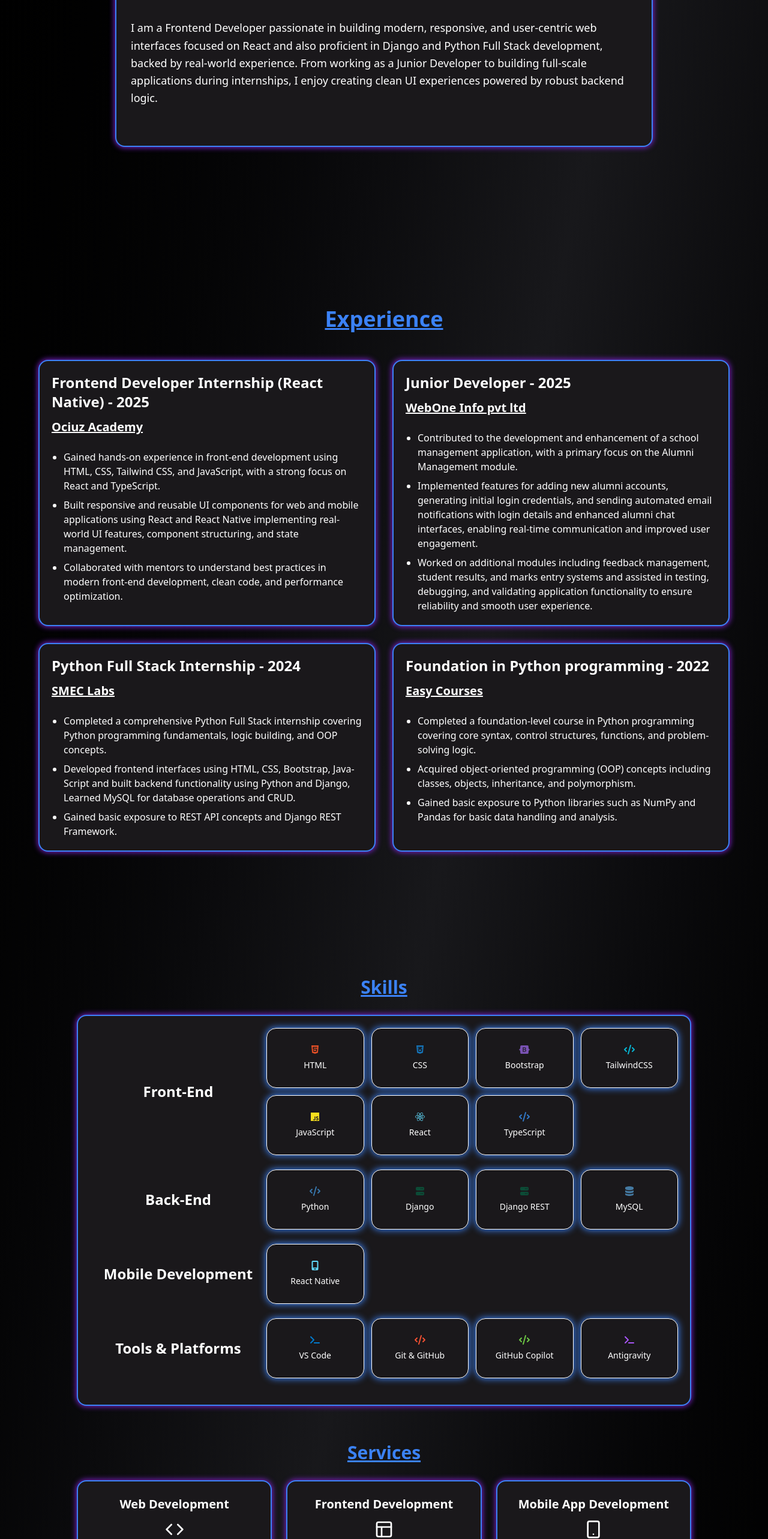
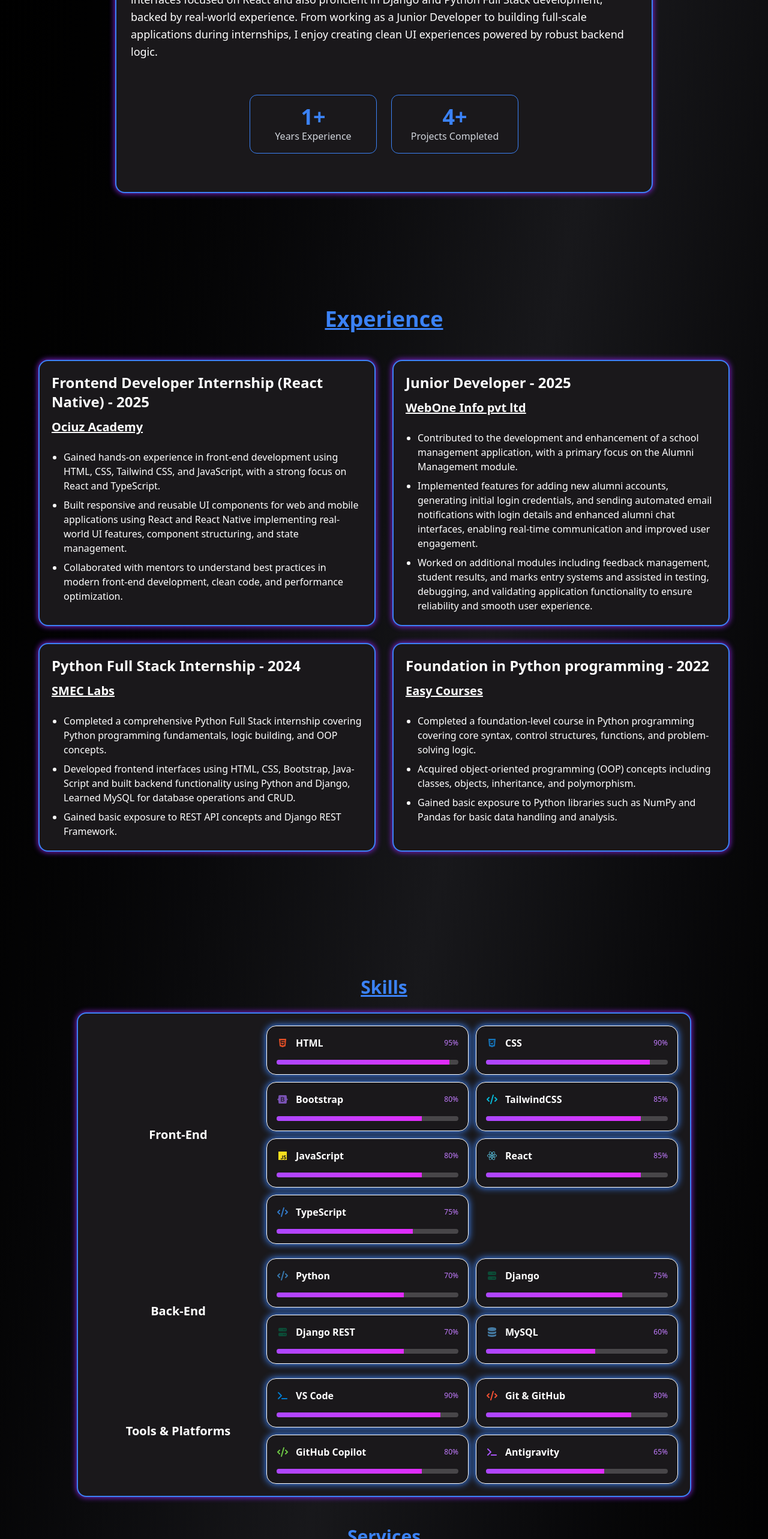
Before and after one commit to anandramaswami/My-Portfolio, a React (Vite) app: page /experience in a window 1280 px wide. Shown: the part 1300-3866 px from the top of the page at 60% size. Built offline with nearby package versions, Linux system fonts and the light colour scheme.

Commit message:
improved the interfaces and added new features

```diff
--- a/src/App.tsx
+++ b/src/App.tsx
@@ -1,5 +1,5 @@
 import { BrowserRouter, Routes, Route, useLocation } from "react-router-dom";
-import { AnimatePresence } from "framer-motion";
+import { AnimatePresence, motion } from "framer-motion";
 
 import Intro from "./components/section/Intro";
 import Home from "./pages/Home";
@@ -10,24 +10,34 @@ function AnimatedRoutes() {
   const location = useLocation();
 
   return (
+    <>
+      {/* These stay mounted forever */}
+      <DeerCursor />
+      <Navbar />
+
+      {/* Animate ONLY page content */}
       <AnimatePresence mode="wait">
-      <Routes location={location} key={location.pathname}>
+        <Routes location={location}>
           <Route path="/intro" element={<Intro />} />
 
           <Route
             path="/*"
             element={
-            <>
-            <DeerCursor />
-              <Navbar />
-              <div className="pt-18">
+              <motion.div
+                key={location.pathname}
+                initial={{ opacity: 0, y: 20 }}
+                animate={{ opacity: 1, y: 0 }}
+                exit={{ opacity: 0, y: -20 }}
+                transition={{ duration: 0.4, ease: "easeOut" }}
+                className="pt-18"
+              >
                 <Home />
-              </div>
-            </>
+              </motion.div>
             }
           />
         </Routes>
       </AnimatePresence>
+    </>
   );
 }
 
--- a/src/components/datas/project.ts
+++ b/src/components/datas/project.ts
@@ -10,7 +10,7 @@ export const ProjectData = [
         title: "Portfolio Website",
         description: "A personal portfolio website featuring a modern, responsive and visually engaging layout, smooth navigation, and organized sections to present projects, experience, skills and contact information in a clear and professional manner.",
         tools: ["React", "Tailwind", "CSS", "Typescript"],
-        link: "<https://your-portfolio-link.com>",
+        link: "https://github.com/anandramaswami/My-Portfolio",
     },
     {
         image: EcommProjectImg,
--- a/src/components/section/About.tsx
+++ b/src/components/section/About.tsx
@@ -1,4 +1,5 @@
 import { easeOut, motion } from "framer-motion";
+import { useEffect, useState } from "react";
 
 const containerVariants = {
     hidden: { opacity: 0, y: 40 },
@@ -33,7 +34,6 @@ const subHeadingVariants = {
     },
 };
 
-
 const paragraphVariants = {
     hidden: { opacity: 0, x: 40 },
     visible: {
@@ -43,18 +43,63 @@ const paragraphVariants = {
     },
 };
 
+function About() {
+    const [years, setYears] = useState(0);
+    const [projects, setProjects] = useState(0);
+    const [hasCounted, setHasCounted] = useState(false);
 
-function About() {
+    /* ===== COUNTER LOGIC ===== */
+    useEffect(() => {
+        if (!hasCounted) return;
+
+        let yearsInterval: number;
+        let projectsInterval: number;
+
+        yearsInterval = window.setInterval(() => {
+            setYears((prev) => {
+                if (prev >= 1) {
+                    clearInterval(yearsInterval);
+                    return 1;
+                }
+                return prev + 1;
+            });
+        }, 400);
+
+        projectsInterval = window.setInterval(() => {
+            setProjects((prev) => {
+                if (prev >= 4) {
+                    clearInterval(projectsInterval);
+                    return 4;
+                }
+                return prev + 1;
+            });
+        }, 120);
+
+        return () => {
+            clearInterval(yearsInterval);
+            clearInterval(projectsInterval);
+        };
+    }, [hasCounted]);
+
     return (
         <motion.section
             initial="hidden"
             whileInView="visible"
             viewport={{ once: true }}
+            onViewportEnter={() => setHasCounted(true)}
             className="min-h-screen mt-15 flex justify-center items-center text-white px-4"
         >
             <motion.div
                 variants={containerVariants}
-                className="w-full max-w-4xl bg-[#1a181b] border-2 border-purple-700 shadow-[0_0_10px_1px_#7e22ce] rounded-2xl py-12 sm:py-16 flex flex-col gap-6 sm:gap-8 items-center"
+                className="
+                    w-full max-w-4xl
+                    bg-[#1a181b]
+                    border-2 border-purple-700
+                    shadow-[0_0_10px_1px_#7e22ce]
+                    rounded-2xl
+                    py-12 sm:py-16
+                    flex flex-col gap-6 sm:gap-8 items-center
+                "
             >
                 {/* Main Heading */}
                 <motion.h1
@@ -74,26 +119,18 @@ function About() {
                         transition={{ duration: 2.5, repeat: Infinity, ease: "easeInOut" }}
                         className="
                             text-lg sm:text-xl md:text-2xl font-semibold tracking-wide
-            text-transparent bg-clip-text
-            bg-white
-            animate-accent
+                            text-transparent bg-clip-text bg-white
                         "
                     >
                         Always learning, always building
                     </motion.h2>
 
-    {/* Animated underline */}
                     <motion.span
                         animate={{ scaleX: [0.6, 1, 0.6], opacity: [0.6, 1, 0.6] }}
                         transition={{ duration: 2.5, repeat: Infinity, ease: "easeInOut" }}
-        className="
-            h-0.75 w-80 rounded-full
-            bg-white
-            animate-accent
-        "
+                        className="h-0.75 w-80 rounded-full bg-white"
                     />
                 </motion.div>
-
 
                 {/* Description */}
                 <motion.p
@@ -107,6 +144,27 @@ function About() {
                     applications during internships, I enjoy creating clean UI experiences
                     powered by robust backend logic.
                 </motion.p>
+
+                {/* ===== STATS SECTION (NEW) ===== */}
+                <div className="grid grid-cols-2 gap-6 pt-6 w-[90%] max-w-md">
+                    <div className="border border-purple-700 rounded-xl py-4 text-center">
+                        <h3 className="text-3xl sm:text-4xl font-bold text-purple-700">
+                            {years}+
+                        </h3>
+                        <p className="text-sm sm:text-base text-gray-300">
+                            Years Experience
+                        </p>
+                    </div>
+
+                    <div className="border border-purple-700 rounded-xl py-4 text-center">
+                        <h3 className="text-3xl sm:text-4xl font-bold text-purple-700">
+                            {projects}+
+                        </h3>
+                        <p className="text-sm sm:text-base text-gray-300">
+                            Projects Completed
+                        </p>
+                    </div>
+                </div>
             </motion.div>
         </motion.section>
     );
--- a/src/components/section/Service.tsx
+++ b/src/components/section/Service.tsx
@@ -6,19 +6,64 @@ import {
     faCss3Alt,
     faBootstrap,
     faReact,
-    faJs
+    faJs,
 } from "@fortawesome/free-brands-svg-icons";
 import {
     faCode,
     faServer,
     faDatabase,
-    faMobileScreen,
-    faTerminal
+    faTerminal,
 } from "@fortawesome/free-solid-svg-icons";
 import { motion } from "framer-motion";
 
+/* ===================== SKILL TYPES ===================== */
+type Skill = {
+    name: string;
+    icon: any;
+    color: string;
+    level: number; // percentage
+};
+
+/* ===================== SKILL DATA ===================== */
+const FRONTEND_SKILLS: Skill[] = [
+    { name: "HTML", icon: faHtml5, color: "#E34F26", level: 95 },
+    { name: "CSS", icon: faCss3Alt, color: "#1572B6", level: 90 },
+    { name: "Bootstrap", icon: faBootstrap, color: "#7952B3", level: 80 },
+    { name: "TailwindCSS", icon: faCode, color: "#06B6D4", level: 85 },
+    { name: "JavaScript", icon: faJs, color: "#F7DF1E", level: 80 },
+    { name: "React", icon: faReact, color: "#61DAFB", level: 85 },
+    { name: "TypeScript", icon: faCode, color: "#3178C6", level: 75 },
+];
+
+const BACKEND_SKILLS: Skill[] = [
+    { name: "Python", icon: faCode, color: "#3776AB", level: 70 },
+    { name: "Django", icon: faServer, color: "#0C4B36", level: 75 },
+    { name: "Django REST", icon: faServer, color: "#0C4B36", level: 70 },
+    { name: "MySQL", icon: faDatabase, color: "#4479A1", level: 60 },
+];
+
+const TOOLS_SKILLS: Skill[] = [
+    { name: "VS Code", icon: faTerminal, color: "#007ACC", level: 90 },
+    { name: "Git & GitHub", icon: faCode, color: "#F05032", level: 80 },
+    { name: "GitHub Copilot", icon: faCode, color: "#6CC644", level: 80 },
+    { name: "Antigravity", icon: faTerminal, color: "#A855F7", level: 65 },
+];
+
+/* ===================== THERMOMETER BAR ===================== */
+const ThermometerBar = ({ value }: { value: number }) => (
+    <div className="w-full h-2 bg-white/20 rounded-full overflow-hidden mt-2">
+        <motion.div
+            initial={{ width: 0 }}
+            whileInView={{ width: `${value}%` }}
+            transition={{ duration: 1.4, ease: "easeOut" }}
+            viewport={{ once: true }}
+            className="h-full bg-linear-to-r from-purple-500 to-fuchsia-500"
+        />
+    </div>
+);
+
+/* ===================== COMPONENT ===================== */
 function Service() {
-
     const serviceIcons = [Code, Layout, Smartphone];
 
     const rowVariants = {
@@ -26,19 +71,7 @@ function Service() {
         visible: {
             opacity: 1,
             y: 0,
-            transition: {
-                duration: 1.3,
-                delayChildren: 0.6,
-            },
-        },
-    };
-
-    const headingBlockVariants = {
-        hidden: {},
-        visible: {
-            transition: {
-                delayChildren: 0.6,
-            },
+            transition: { duration: 1.3, delayChildren: 0.6 },
         },
     };
 
@@ -56,22 +89,45 @@ function Service() {
         visible: {
             opacity: 1,
             y: 0,
-            transition: {
-                duration: 1.9,
-                delay: 2.4,
-            },
+            transition: { duration: 1.9, delay: 2.4 },
         },
     };
+
+    const renderSkillGrid = (skills: Skill[]) => (
+        <motion.div
+            variants={mainVariants}
+            className="w-full sm:w-[70%] grid grid-cols-1 sm:grid-cols-2 gap-3 p-2 sm:p-0"
+        >
+            {skills.map((skill) => (
+                <div
+                    key={skill.name}
+                    className="border border-white rounded-2xl p-4 flex flex-col gap-2"
+                >
+                    <div className="flex items-center gap-3">
+                        <FontAwesomeIcon icon={skill.icon} style={{ color: skill.color }} />
+                        <p className="text-sm sm:text-base font-semibold">
+                            {skill.name}
+                        </p>
+                        <span className="ml-auto text-xs text-purple-400">
+                            {skill.level}%
+                        </span>
+                    </div>
+                    <ThermometerBar value={skill.level} />
+                </div>
+            ))}
+        </motion.div>
+    );
 
     return (
         <div className="min-h-screen flex flex-col items-center text-white py-10 sm:py-16 px-4">
 
+            {/* ================= SKILLS ================= */}
             <motion.h1
                 initial={{ opacity: 0, y: 20 }}
                 whileInView={{ opacity: 1, y: 0 }}
                 transition={{ duration: 1 }}
                 viewport={{ once: true }}
-                className="text-2xl sm:text-3xl md:text-3xl text-purple-700 font-bold"
+                className="text-2xl sm:text-3xl text-purple-700 font-bold"
             >
                 <u>Skills</u>
             </motion.h1>
@@ -81,180 +137,73 @@ function Service() {
                 initial="hidden"
                 whileInView="visible"
                 viewport={{ once: true }}
-                className="mt-6 sm:mt-7 w-full max-w-5xl bg-[#1a181b] border-2 border-purple-700 shadow-[0_0_10px_1px_#7e22ce] rounded-2xl p-4 sm:p-5"
+                className="mt-6 w-full max-w-5xl bg-[#1a181b] border-2 border-purple-700 shadow-[0_0_10px_1px_#7e22ce] rounded-2xl p-4 sm:p-5"
             >
-
-                {/* Front-End */}
-                <div className="w-full mb-4 sm:mb-6">
-                    <motion.div variants={headingBlockVariants} className="flex flex-col sm:flex-row">
-                        <div className="w-full sm:w-[30%] flex justify-center items-center py-2 sm:py-0">
-                            <motion.h1
-                                variants={headingVariants}
-                                className="text-center text-lg sm:text-2xl font-bold"
-                            >
+                {/* Frontend */}
+                <div className="mb-6 flex flex-col sm:flex-row">
+                    <div className="sm:w-[30%] flex justify-center items-center">
+                        <motion.h1 variants={headingVariants} className="text-xl font-bold">
                             Front-End
                         </motion.h1>
                     </div>
-
-                        <motion.div
-                            variants={mainVariants}
-                            className="w-full sm:w-[70%] grid grid-cols-2 sm:grid-cols-4 gap-2 sm:gap-3 p-2 sm:p-0"
-                        >
-                            <div className="w-full h-24 sm:h-25 border border-white rounded-2xl p-3 sm:p-4 flex flex-col gap-1 sm:gap-2 justify-center items-center">
-                                <FontAwesomeIcon icon={faHtml5} style={{ color: "#E34F26" }} />
-                                <p className="text-xs sm:text-sm">HTML</p>
-                            </div>
-                            <div className="w-full h-24 sm:h-25 border border-white rounded-2xl p-3 sm:p-4 flex flex-col gap-1 sm:gap-2 justify-center items-center">
-                                <FontAwesomeIcon icon={faCss3Alt} style={{ color: "#1572B6" }} />
-                                <p className="text-xs sm:text-sm">CSS</p>
-                            </div>
-                            <div className="w-full h-24 sm:h-25 border border-white rounded-2xl p-3 sm:p-4 flex flex-col gap-1 sm:gap-2 justify-center items-center">
-                                <FontAwesomeIcon icon={faBootstrap} style={{ color: "#7952B3" }} />
-                                <p className="text-xs sm:text-sm">Bootstrap</p>
-                            </div>
-                            <div className="w-full h-24 sm:h-25 border border-white rounded-2xl p-3 sm:p-4 flex flex-col gap-1 sm:gap-2 justify-center items-center">
-                                <FontAwesomeIcon icon={faCode} style={{ color: "#06B6D4" }} />
-                                <p className="text-xs sm:text-sm">TailwindCSS</p>
-                            </div>
-                            <div className="w-full h-24 sm:h-25 border border-white rounded-2xl p-3 sm:p-4 flex flex-col gap-1 sm:gap-2 justify-center items-center">
-                                <FontAwesomeIcon icon={faJs} style={{ color: "#F7DF1E" }} />
-                                <p className="text-xs sm:text-sm">JavaScript</p>
-                            </div>
-                            <div className="w-full h-24 sm:h-25 border border-white rounded-2xl p-3 sm:p-4 flex flex-col gap-1 sm:gap-2 justify-center items-center">
-                                <FontAwesomeIcon icon={faReact} style={{ color: "#61DAFB" }} />
-                                <p className="text-xs sm:text-sm">React</p>
-                            </div>
-                            <div className="w-full h-24 sm:h-25 border border-white rounded-2xl p-3 sm:p-4 flex flex-col gap-1 sm:gap-2 justify-center items-center">
-                                <FontAwesomeIcon icon={faCode} style={{ color: "#3178C6" }} />
-                                <p className="text-xs sm:text-sm">TypeScript</p>
-                            </div>
-                        </motion.div>
-                    </motion.div>
+                    {renderSkillGrid(FRONTEND_SKILLS)}
                 </div>
 
-                {/* Back-End */}
-                <div className="w-full mb-4 sm:mb-6">
-                    <div className="flex flex-col sm:flex-row">
-                        <div className="w-full sm:w-[30%] flex justify-center items-center py-2 sm:py-0">
-                            <motion.h1 variants={headingVariants} className="text-center text-lg sm:text-2xl font-bold">
+                {/* Backend */}
+                <div className="mb-6 flex flex-col sm:flex-row">
+                    <div className="sm:w-[30%] flex justify-center items-center">
+                        <motion.h1 variants={headingVariants} className="text-xl font-bold">
                             Back-End
                         </motion.h1>
                     </div>
-
-                        <motion.div
-                            variants={mainVariants}
-                            className="w-full sm:w-[70%] grid grid-cols-2 sm:grid-cols-4 gap-2 sm:gap-3 p-2 sm:p-0"
-                        >
-                            <div className="w-full h-24 sm:h-25 border border-white rounded-2xl p-3 sm:p-4 flex flex-col gap-1 sm:gap-2 justify-center items-center">
-                                <FontAwesomeIcon icon={faCode} style={{ color: "#3776AB" }} />
-                                <p className="text-xs sm:text-sm">Python</p>
-                            </div>
-                            <div className="w-full h-24 sm:h-25 border border-white rounded-2xl p-3 sm:p-4 flex flex-col gap-1 sm:gap-2 justify-center items-center">
-                                <FontAwesomeIcon icon={faServer} style={{ color: "#0C4B36" }} />
-                                <p className="text-xs sm:text-sm">Django</p>
-                            </div>
-                            <div className="w-full h-24 sm:h-25 border border-white rounded-2xl p-3 sm:p-4 flex flex-col gap-1 sm:gap-2 justify-center items-center">
-                                <FontAwesomeIcon icon={faServer} style={{ color: "#0C4B36" }} />
-                                <p className="text-xs sm:text-sm">Django REST</p>
-                            </div>
-                            <div className="w-full h-24 sm:h-25 border border-white rounded-2xl p-3 sm:p-4 flex flex-col gap-1 sm:gap-2 justify-center items-center">
-                                <FontAwesomeIcon icon={faDatabase} style={{ color: "#4479A1" }} />
-                                <p className="text-xs sm:text-sm">MySQL</p>
-                            </div>
-                        </motion.div>
-                    </div>
+                    {renderSkillGrid(BACKEND_SKILLS)}
                 </div>
 
-                {/* Mobile Development */}
-                <div className="w-full mb-4 sm:mb-6">
+                {/* Tools */}
                 <div className="flex flex-col sm:flex-row">
-                        <div className="w-full sm:w-[30%] flex justify-center items-center py-2 sm:py-0">
-                            <motion.h1 variants={headingVariants} className="text-center text-lg sm:text-2xl font-bold">
-                                Mobile Development
-                            </motion.h1>
-                        </div>
-
-                        <motion.div
-                            variants={mainVariants}
-                            className="w-full sm:w-[70%] grid grid-cols-2 sm:grid-cols-4 gap-2 sm:gap-3 p-2 sm:p-0"
-                        >
-                            <div className="w-full h-24 sm:h-25 border border-white rounded-2xl p-3 sm:p-4 flex flex-col gap-1 sm:gap-2 justify-center items-center">
-                                <FontAwesomeIcon icon={faMobileScreen} style={{ color: "#61DAFB" }} />
-                                <p className="text-xs sm:text-sm">React Native</p>
-                            </div>
-                        </motion.div>
-                    </div>
-                </div>
-
-                {/* Tools & Platforms */}
-                <div className="w-full mb-4 sm:mb-6">
-                    <div className="flex flex-col sm:flex-row">
-                        <div className="w-full sm:w-[30%] flex justify-center items-center py-2 sm:py-0">
-                            <motion.h1 variants={headingVariants} className="text-center text-lg sm:text-2xl font-bold">
+                    <div className="sm:w-[30%] flex justify-center items-center">
+                        <motion.h1 variants={headingVariants} className="text-xl font-bold">
                             Tools & Platforms
                         </motion.h1>
                     </div>
-
-                        <motion.div
-                            variants={mainVariants}
-                            className="w-full sm:w-[70%] grid grid-cols-2 sm:grid-cols-4 gap-2 sm:gap-3 p-2 sm:p-0"
-                        >
-                            <div className="w-full h-24 sm:h-25 border border-white rounded-2xl p-3 sm:p-4 flex flex-col gap-1 sm:gap-2 justify-center items-center">
-                                <FontAwesomeIcon icon={faTerminal} style={{ color: "#007ACC" }} />
-                                <p className="text-xs sm:text-sm">VS Code</p>
-                            </div>
-                            <div className="w-full h-24 sm:h-25 border border-white rounded-2xl p-3 sm:p-4 flex flex-col gap-1 sm:gap-2 justify-center items-center">
-                                <FontAwesomeIcon icon={faCode} style={{ color: "#F05032" }} />
-                                <p className="text-xs sm:text-sm">Git & GitHub</p>
-                            </div>
-                            <div className="w-full h-24 sm:h-25 border border-white rounded-2xl p-3 sm:p-4 flex flex-col gap-1 sm:gap-2 justify-center items-center">
-                                <FontAwesomeIcon icon={faCode} style={{ color: "#6CC644" }} />
-                                <p className="text-xs sm:text-sm">GitHub Copilot</p>
-                            </div>
-                            <div className="w-full h-24 sm:h-25 border border-white rounded-2xl p-3 sm:p-4 flex flex-col gap-1 sm:gap-2 justify-center items-center">
-                                <FontAwesomeIcon icon={faTerminal} style={{ color: "#A855F7" }} />
-                                <p className="text-xs sm:text-sm">Antigravity</p>
+                    {renderSkillGrid(TOOLS_SKILLS)}
                 </div>
             </motion.div>
-                    </div>
-                </div>
 
-            </motion.div>
-
+            {/* ================= SERVICES (UNCHANGED) ================= */}
             <motion.h1
                 initial={{ opacity: 0, y: 20 }}
                 whileInView={{ opacity: 1, y: 0 }}
                 transition={{ duration: 1 }}
                 viewport={{ once: true }}
-                className="mt-8 sm:mt-15 text-center text-2xl sm:text-3xl md:text-3xl text-purple-700 font-bold"
+                className="mt-12 text-2xl sm:text-3xl text-purple-700 font-bold"
             >
                 <u>Services</u>
             </motion.h1>
 
-            <div className="mt-6 sm:mt-7 mb-10 sm:mb-15 w-full max-w-5xl grid grid-cols-1 sm:grid-cols-2 md:grid-cols-3 gap-4 sm:gap-6">
+            <div className="mt-6 mb-10 w-full max-w-5xl grid grid-cols-1 sm:grid-cols-2 md:grid-cols-3 gap-4">
                 {ServiceData.map((service, index) => {
                     const Icon = serviceIcons[index];
                     return (
                         <motion.div
-                            key={index}
+                            key={service.title}
                             initial={{ opacity: 0, y: 30 }}
                             whileInView={{ opacity: 1, y: 0 }}
                             transition={{ duration: 0.6 }}
                             viewport={{ once: true }}
-                            className="bg-[#1a181b] border-2 border-purple-700 shadow-[0_0_10px_1px_#7e22ce] rounded-2xl p-4 sm:p-6 space-y-3"
+                            className="bg-[#1a181b] border-2 border-purple-700 shadow-[0_0_10px_1px_#7e22ce] rounded-2xl p-6 space-y-3"
                         >
-                            <h1 className="text-center text-lg sm:text-xl font-semibold">
+                            <h1 className="text-center text-lg font-semibold">
                                 {service.title}
                             </h1>
-                            {Icon && <Icon className="mx-auto w-6 sm:w-8 h-6 sm:h-8" />}
-                            <p className="text-center text-sm sm:text-base">
+                            {Icon && <Icon className="mx-auto w-8 h-8" />}
+                            <p className="text-center text-sm">
                                 {service.description}
                             </p>
                         </motion.div>
                     );
                 })}
             </div>
-
         </div>
     );
 }
```
Also changed, not shown: src/components/layout/Navbar.tsx (+25 -11 lines). Lines whose indentation alone changed are shown as unchanged.
